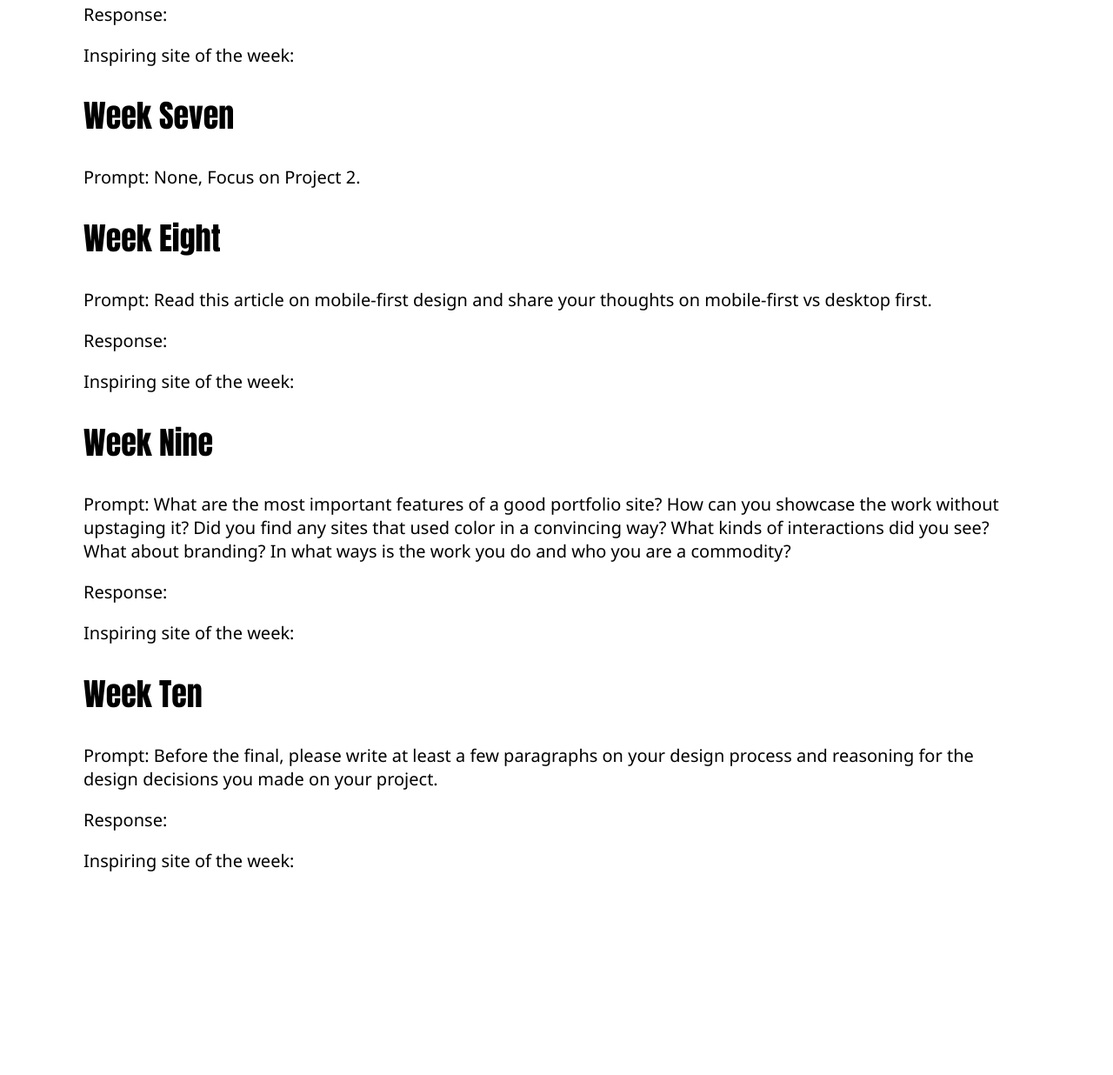
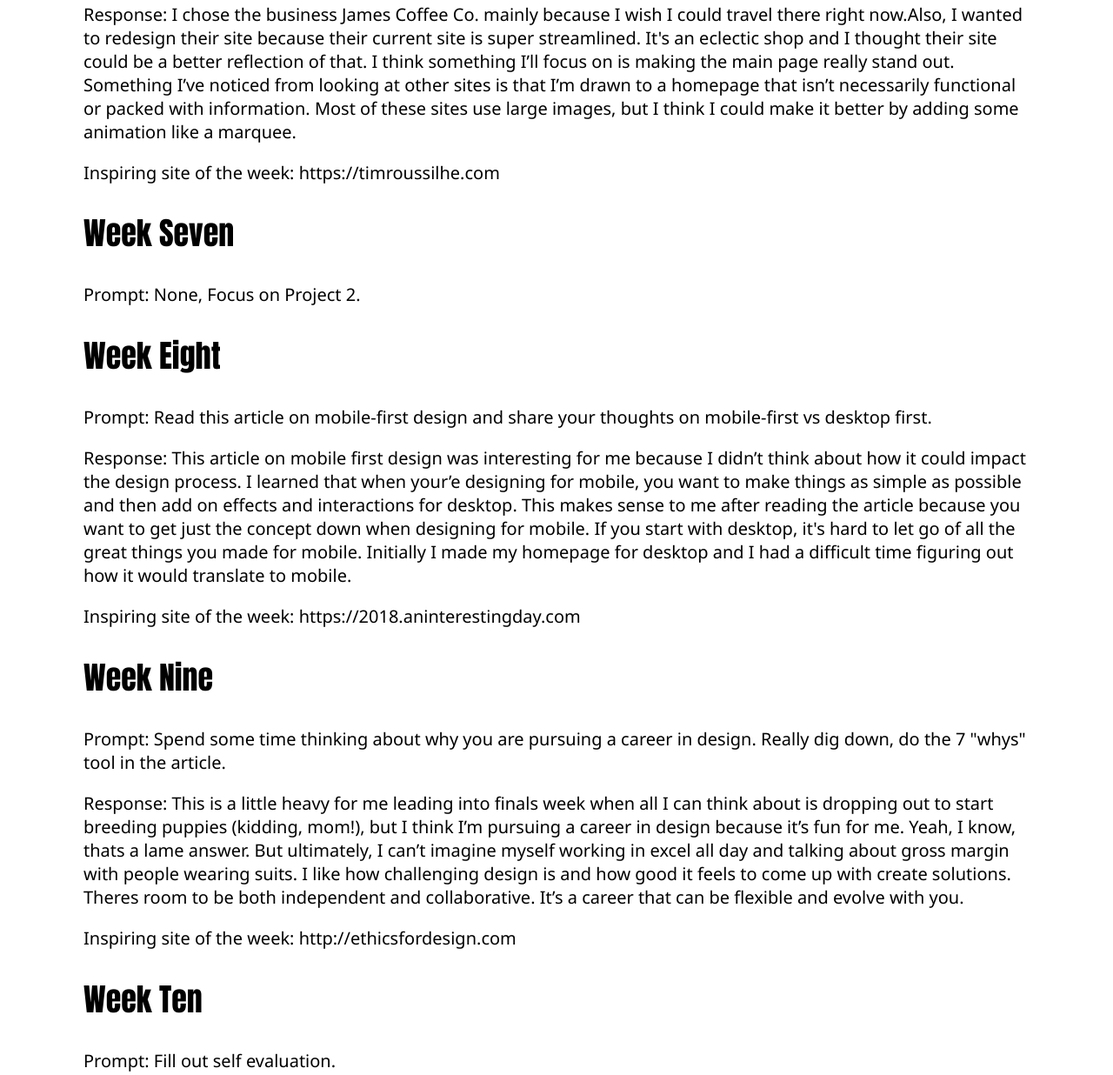
Before and after one commit to abigailwallhauser/abigailwallhauser.github.io, a plain HTML site: page design-journal.html in a window 1280 px wide. Shown: the part 2063-3299 px from the top of the page at 87% size. Before the commit the page ends 3086 px from the top, so only its background shows below. Drawn offline with Linux system fonts and the light colour scheme.

Commit message:
Design Journal

```diff
--- a/design-journal.html
+++ b/design-journal.html
@@ -3,7 +3,7 @@
   <head>
     <meta charset="UTF-8" />
     <meta name="viewport" content="width=device-width, initial-scale=1.0" />
-    <title>Change this text! It shows up in the browser tab</title>
+    <title>Abigail's Design Journal</title>
     <link rel="stylesheet" href="css/style.css" />
     <link rel="shortcut icon" href="favicon.ico" type="image/x-icon" />
     <link rel="icon" href="favicon.ico" type="image/x-icon" />
@@ -53,8 +53,8 @@
       <section>
         <h2>Week Six</h2>
         <p>Prompt: Why did you choose the business/cause that you chose? Why do you think your redesign will be better? What area/content will you focus on in your redesign? Look at two other similar websites. What stands out about those sites? What bothers you about them? How will you improve things in your own design?</p>
-        <p>Response:</p>
-        <p>Inspiring site of the week: <a href=""></a></p>
+        <p>Response: I chose the business James Coffee Co. mainly because I wish I could travel there right now.Also, I wanted to redesign their site because their current site is super streamlined. It's an eclectic shop and I thought their site could be a better reflection of that. I think something I’ll focus on is making the main page really stand out. Something I’ve noticed from looking at other sites is that I’m drawn to a homepage that isn’t necessarily functional or packed with information. Most of these sites use large images, but I think I could make it better by adding some animation like a marquee. </p>
+        <p>Inspiring site of the week: https://timroussilhe.com <a href=""></a></p>
       </section>
       <section>
         <h2>Week Seven</h2>
@@ -63,20 +63,18 @@
       <section>
         <h2>Week Eight</h2>
         <p>Prompt: Read this article on mobile-first design and share your thoughts on mobile-first vs desktop first.</p>
-        <p>Response:</p>
-        <p>Inspiring site of the week: <a href=""></a></p>
+        <p>Response: This article on mobile first design was interesting for me because I didn’t think about how it could impact the design process. I learned that when your’e designing for mobile, you want to make things as simple as possible and then add on effects and interactions for desktop. This makes sense to me after reading the article because you want to get just the concept down when designing for mobile. If you start with desktop, it's hard to let go of all the great things you made for mobile. Initially I made my homepage for desktop and I had a difficult time figuring out how it would translate to mobile. </p>
+        <p>Inspiring site of the week: https://2018.aninterestingday.com <a href=""></a></p>
       </section>
       <section>
         <h2>Week Nine</h2>
-        <p>Prompt: What are the most important features of a good portfolio site? How can you showcase the work without upstaging it? Did you find any sites that used color in a convincing way? What kinds of interactions did you see? What about branding? In what ways is the work you do and who you are a commodity?</p>
-        <p>Response:</p>
-        <p>Inspiring site of the week: <a href=""></a></p>
+        <p>Prompt: Spend some time thinking about why you are pursuing a career in design. Really dig down, do the 7 "whys" tool in the article. </p>
+        <p>Response: This is a little heavy for me leading into finals week when all I can think about is dropping out to start breeding puppies (kidding, mom!), but I think I’m pursuing a career in design because it’s fun for me. Yeah, I know, thats a lame answer. But ultimately, I can’t imagine myself working in excel all day and talking about gross margin with people wearing suits. I like how challenging design is and how good it feels to come up with create solutions. Theres room to be both independent and collaborative. It’s a career that can be flexible and evolve with you. </p>
+        <p>Inspiring site of the week: http://ethicsfordesign.com <a href=""></a></p>
       </section>
       <section>
         <h2>Week Ten</h2>
-        <p>Prompt: Before the final, please write at least a few paragraphs on your design process and reasoning for the design decisions you made on your project.</p>
-        <p>Response:</p>
-        <p>Inspiring site of the week: <a href=""></a></p>
+        <p>Prompt: Fill out self evaluation.</p>
       </section>
     </main>
     <footer></footer>
```
